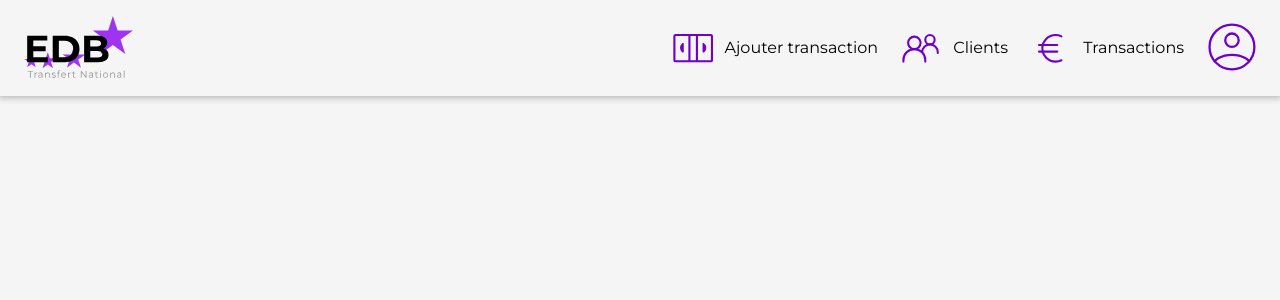
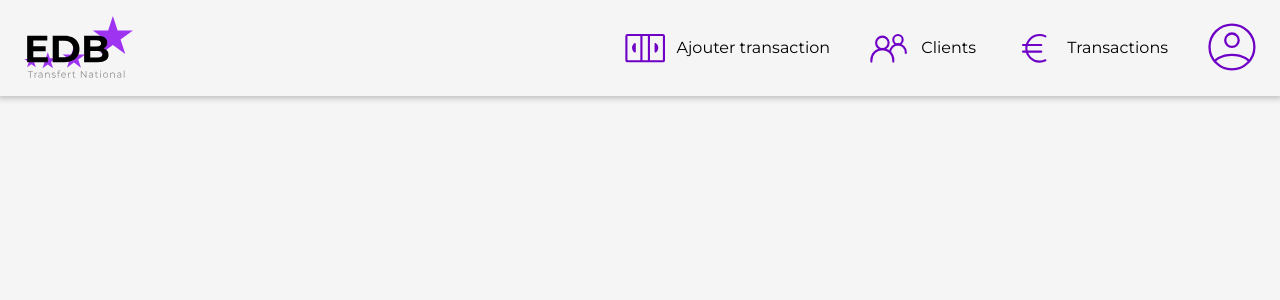
Before and after one commit to hamza-elgarai/agent-console-edb, an Angular app: page / in a window 1280 px wide. Shown: the top 300 px of the page. Built offline with nearby package versions, Linux system fonts and the light colour scheme.

Commit message:
fixed gap

```diff
--- a/src/app/edb-header/edb-header.component.css
+++ b/src/app/edb-header/edb-header.component.css
@@ -7,7 +7,7 @@
 }
 .header-content{
     display: flex;
-    gap: 1.3rem;
+    gap: 2.3rem;
     align-items: center;
 }
 .edb-logo{
```
